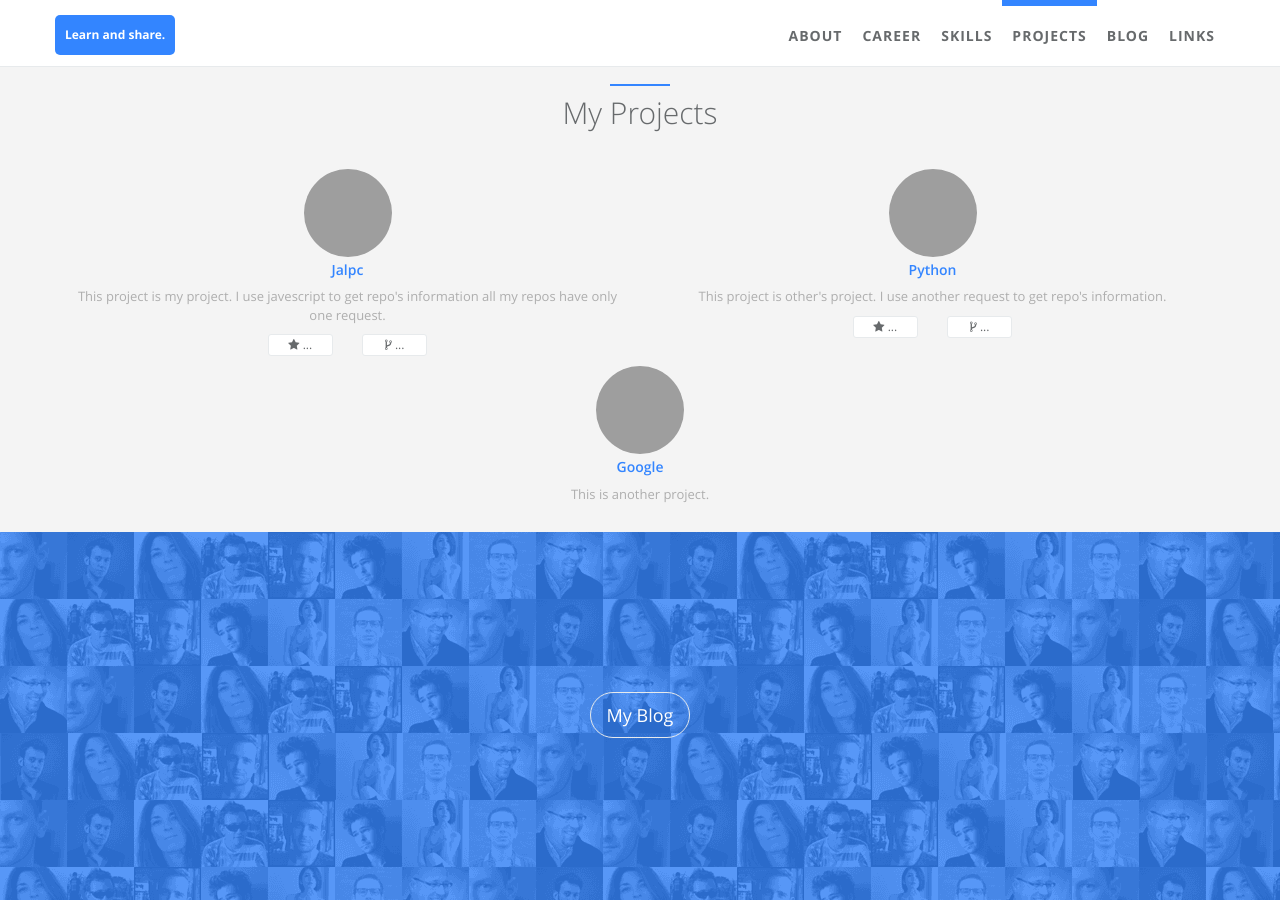
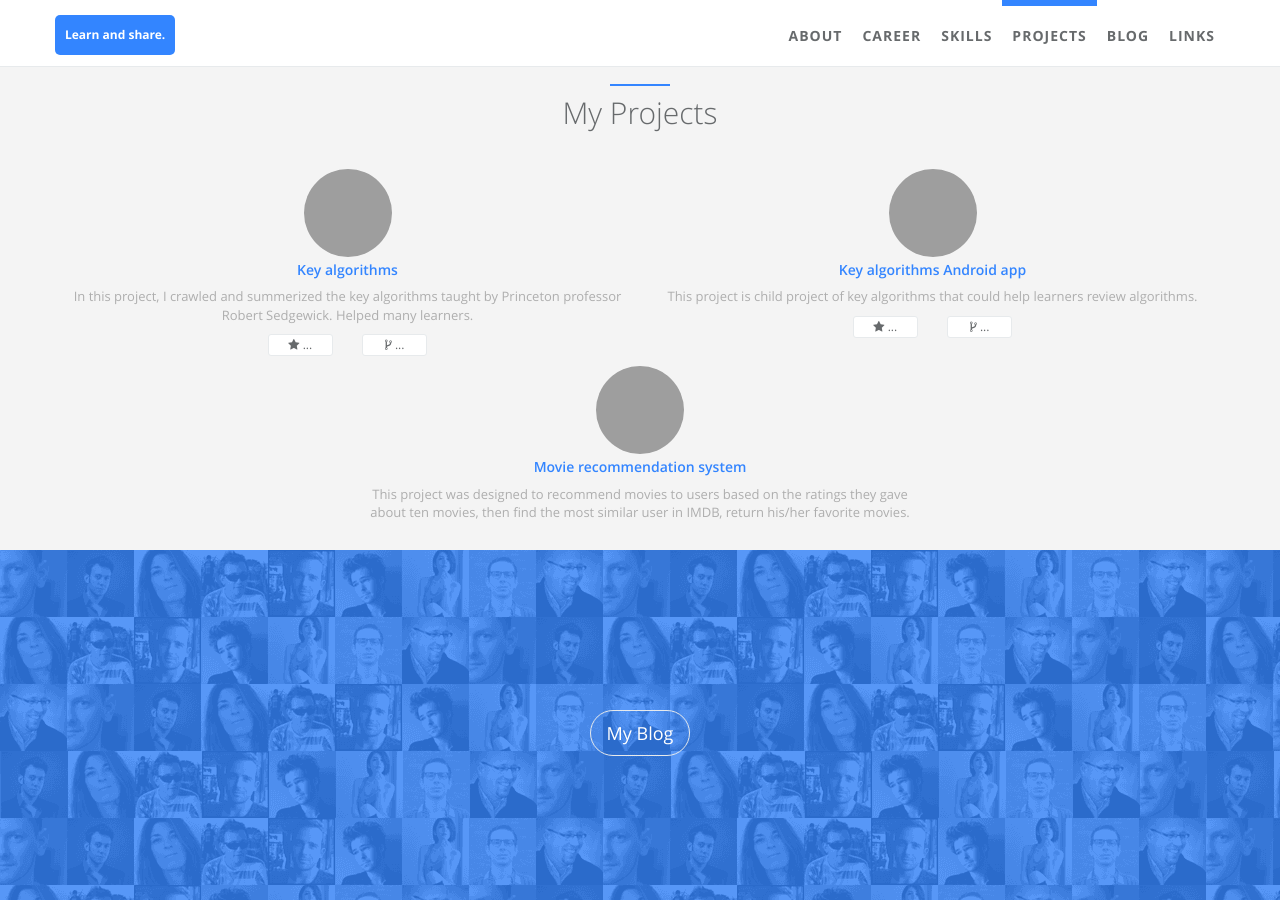
Before and after one commit to mxc19912008/previous-site, a Jekyll site: the page built from index.html, in a window 1280 px wide and 900 px high, scrolled down 2420 px, cut to the strip 0-900 px from the top of the window. Built offline with Jekyll 4.4.1, drawn with Linux system fonts in a browser that asks for light colours; grey boxes are pictures that could not be loaded.

Commit message:
Update projects.yml

```diff
--- a/_data/index/projects.yml
+++ b/_data/index/projects.yml
@@ -1,22 +1,22 @@
 # projects section data
 # If you don't have language feature(language.yml is empty), ignore "i18n" items
 # Suggest projects' img be located at '/static/assets/img/landing', and edit following img items.
-- name: Jalpc
-  i18n: jalpc
-  gh_user: jarrekk
-  repo: Jalpc
-  img: /static/assets/img/landing/jekyll.png
-  desc: This project is my project. I use javescript to get repo's information all my repos have only one request.
+- name: Key algorithms
+  i18n: algorithms
+  gh_user: mxc19912008
+  repo: Key-Algorithms
+  img: /static/assets/img/landing/algorithms.png
+  desc: In this project, I crawled and summerized the key algorithms taught by Princeton professor Robert Sedgewick. Helped many learners.
 
-- name: Python
-  i18n: cpython
-  gh_user: python
-  repo: cpython
-  img: /static/assets/img/landing/python.png
-  desc: This project is other's project. I use another request to get repo's information.
+- name: Key algorithms Android app
+  i18n: Android
+  gh_user: mxc19912008
+  repo: Algorithms-Android-app
+  img: /static/assets/img/landing/android.png
+  desc: This project is child project of key algorithms that could help learners review algorithms.
 
-- name: Google
-  i18n: google
-  url: https://google.com
-  img: /static/assets/img/landing/google.png
-  desc: This is another project.
+- name: Movie recommendation system
+  i18n: Movie
+  url: http://www.dukelearntoprogram.com/capstone/recommender.php?id=ywvOEbSJo9aFU1
+  img: /static/assets/img/landing/imdb.png
+  desc: This project was designed to recommend movies to users based on the ratings they gave about ten movies, then find the most similar user in IMDB, return his/her favorite movies.
```
